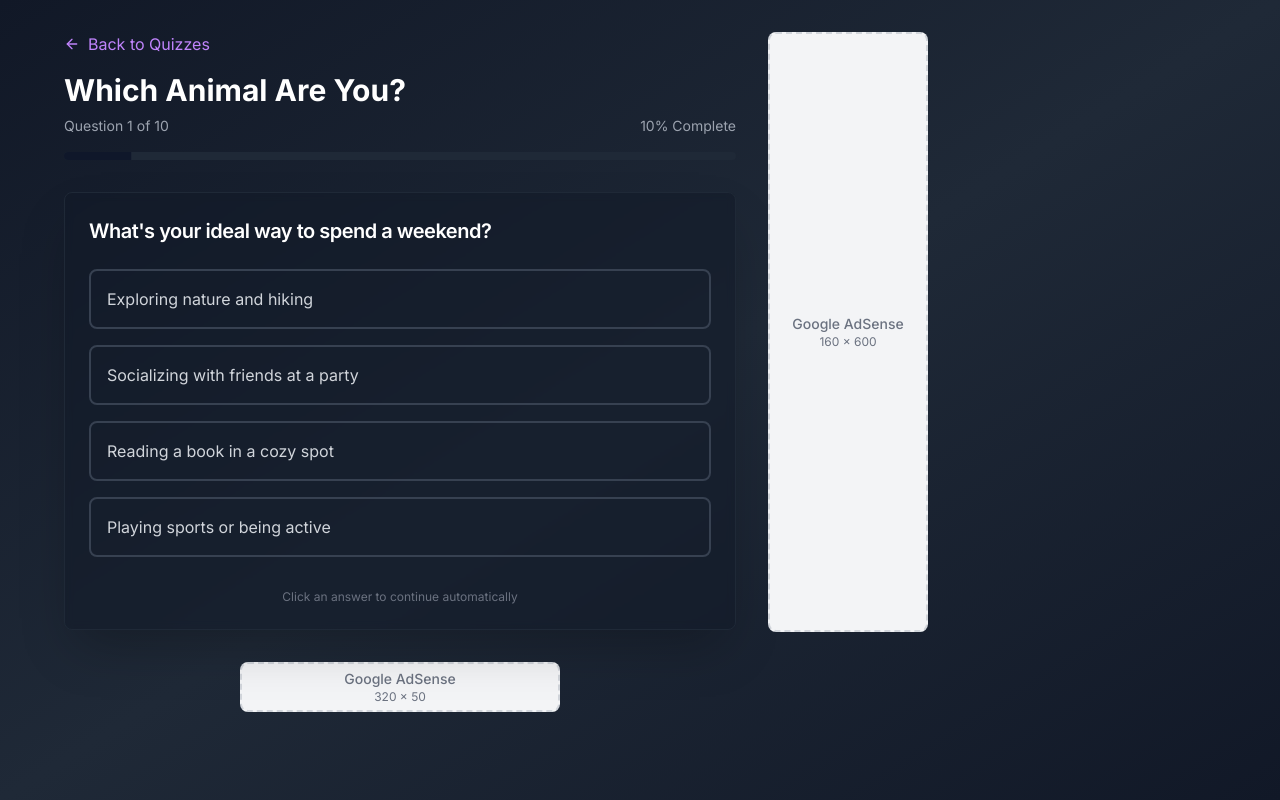
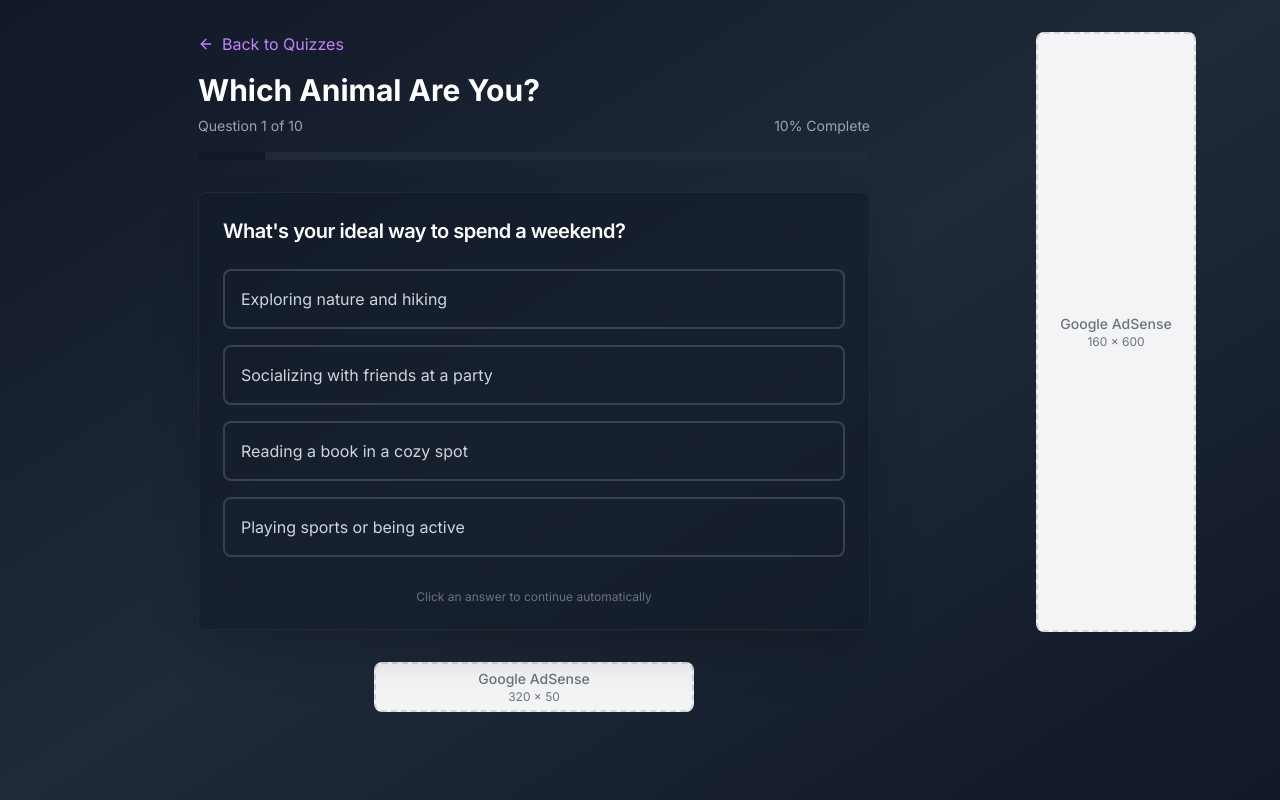
Before and after one commit to dvdlws/quiz-website, a Next.js app: page /quiz/animal-personality in a window 1280 px wide. Built offline with nearby package versions, Linux system fonts and the light colour scheme.

Commit message:
Update page.tsx

```diff
--- a/app/quiz/[id]/page.tsx
+++ b/app/quiz/[id]/page.tsx
@@ -1230,7 +1230,7 @@ export default function QuizPage() {
       <div className="container mx-auto px-4 py-8">
         <div className="flex gap-8 max-w-6xl mx-auto">
           {/* Main Quiz Content */}
-          <div className="flex-1 max-w-2xl mx-auto lg:mx-0">
+          <div className="flex-1 max-w-2xl mx-auto">
             <div className="mb-8">
               <Link
                 href="/"
```
